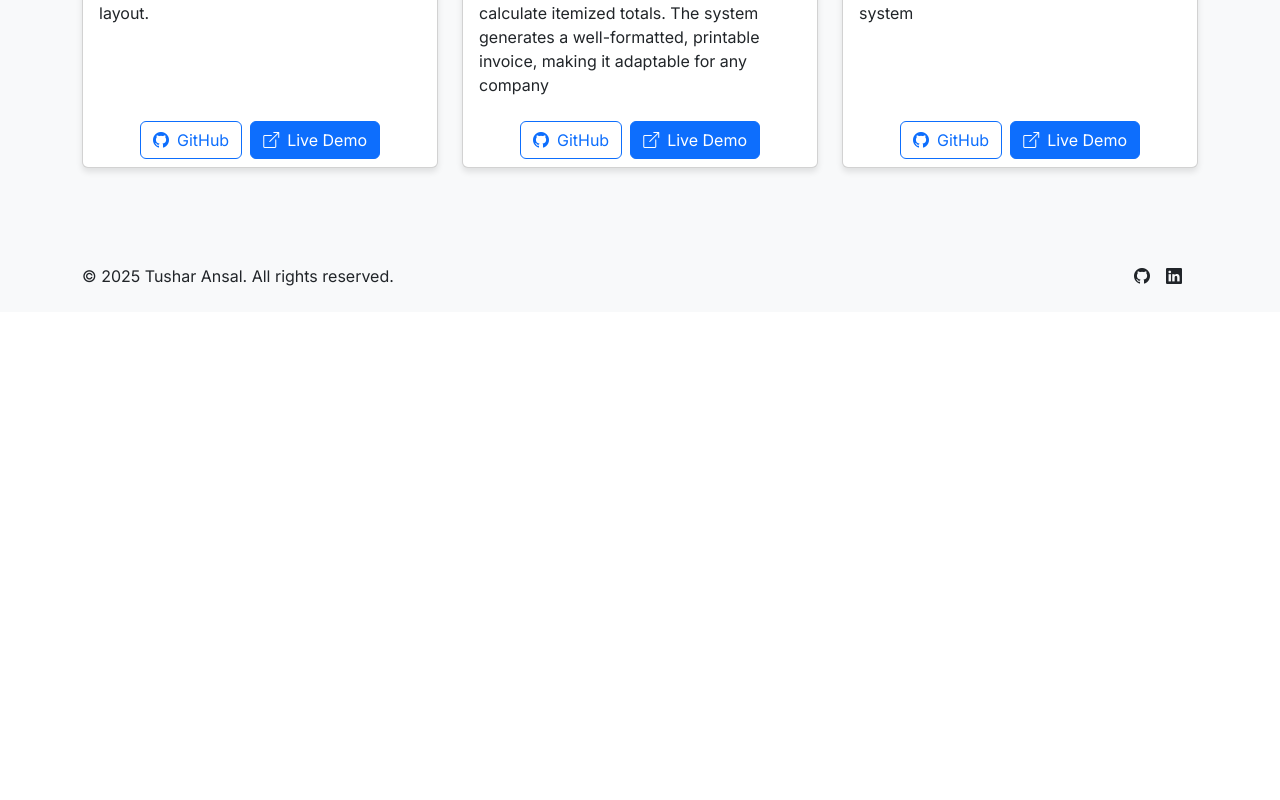
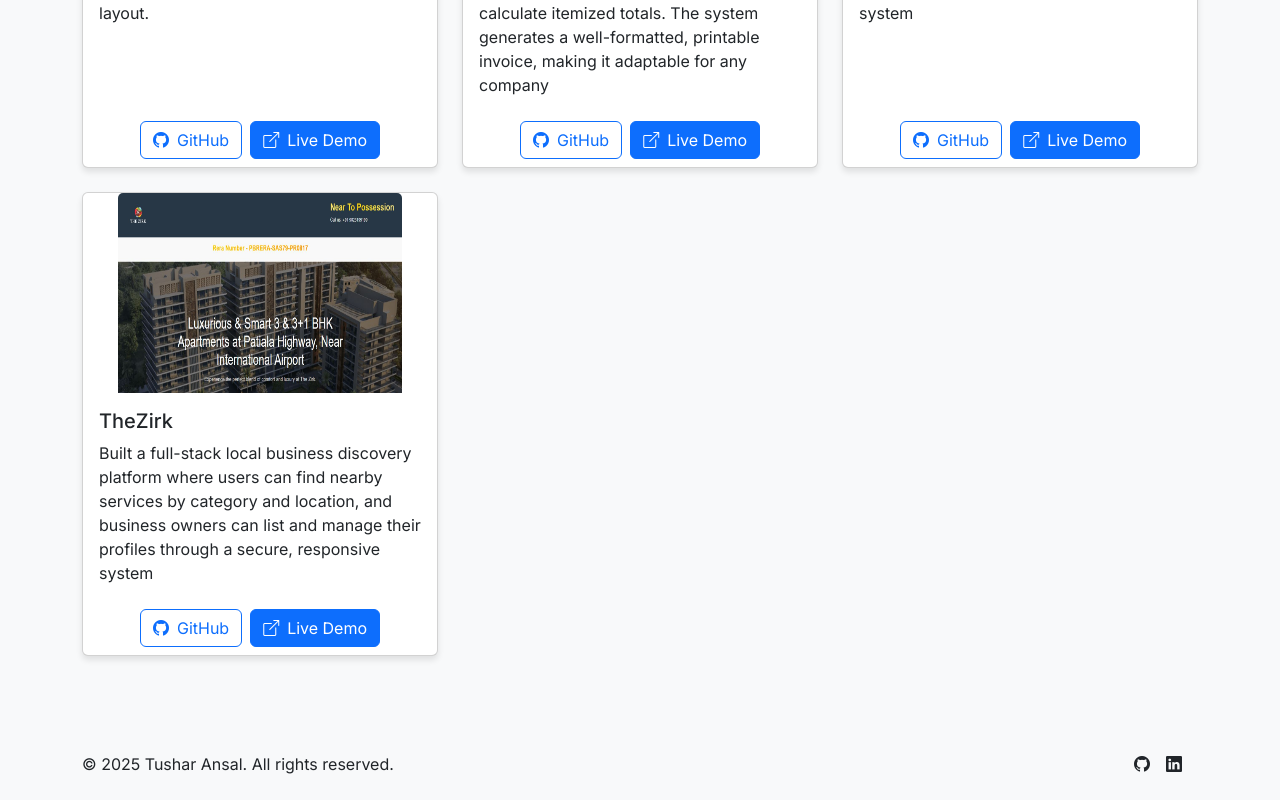
Before and after one commit to tusharansal23/Tushar-Ansal-Portfolio, a Next.js app: page /projects in a window 1280 px wide. Shown: the part 1172-1972 px from the top of the page. Before the commit the page ends 1484 px from the top, so only its background shows below. Built offline with nearby package versions, Linux system fonts and the light colour scheme.

Commit message:
the Zirk project

```diff
--- a/src/app/components/project.tsx
+++ b/src/app/components/project.tsx
@@ -50,6 +50,14 @@ const projects = [
     githubUrl: "https://github.com/tusharansal23/BizFinder",
     liveUrl: "https://biz-finder-eta.vercel.app/",
   },
+  {
+    name: "TheZirk",
+    description:
+      "Built a full-stack local business discovery platform where users can find nearby services by category and location, and business owners can list and manage their profiles through a secure, responsive system",
+    imageUrl: "/thezirk.jpg",
+    githubUrl: "https://github.com/tusharansal23/the-zirk",
+    liveUrl: "https://www.thezirk.biz/",
+  }
 ]
 interface ProjectsProps {
   limit?: number
```
Also changed, not shown: public/thezirk.JPG (added).
